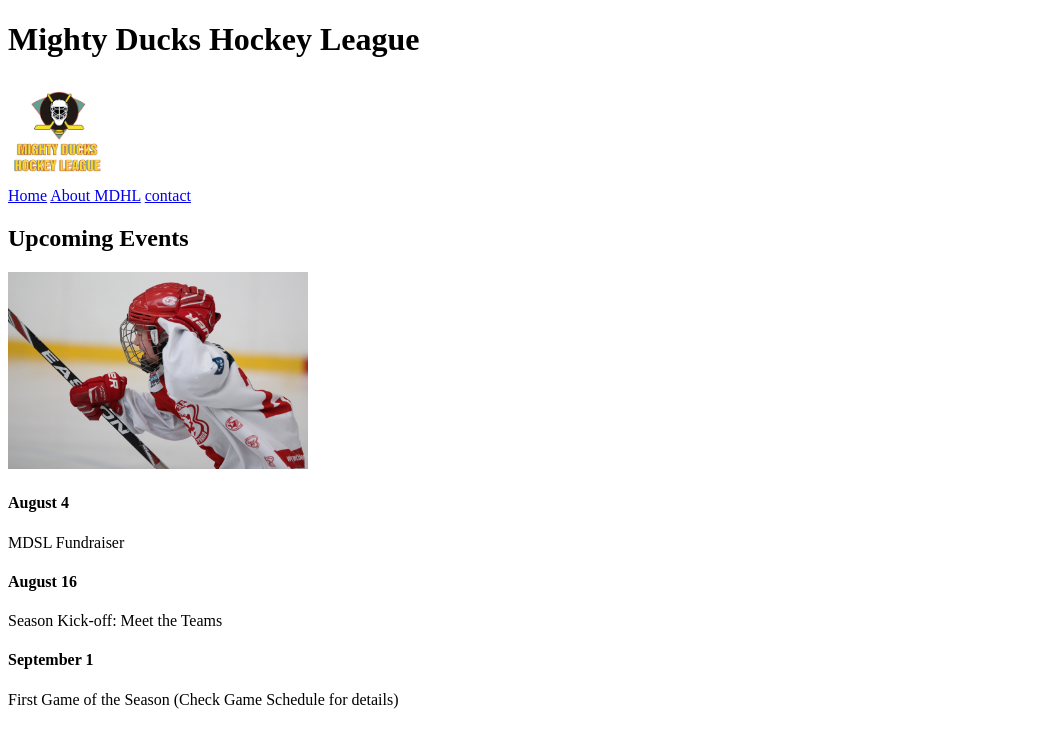
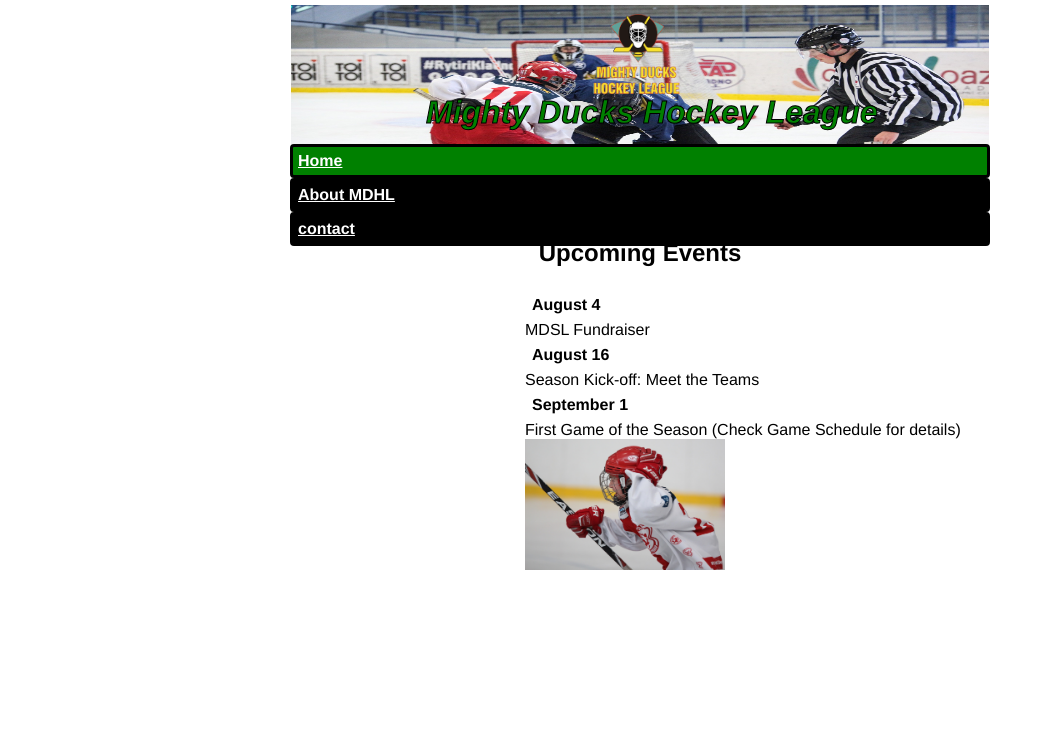
Before and after one commit to JorgeG75/Pagina_hockey, a plain HTML site: page index.html in a window 1280 px wide. Shown: the whole page, without its empty margins (0-1045 px from the left). Drawn offline with Linux system fonts and the light colour scheme.

Commit message:
task2 css

```diff
--- /dev/null
+++ b/css/style.css
@@ -0,0 +1,79 @@
+* {
+    margin: 0;
+    padding: 0;
+    box-sizing: border-box;
+}
+
+body {
+    width: 700px;
+    height: 700px;
+    font-family: 'Coming Soon', cursive;
+    margin: auto;
+}
+
+header {
+    width: 100%;
+    height: 300px;
+    margin: auto;
+}
+
+#foto {
+    transform: translateY(4px);
+    width: 100%;
+    height: 248px;
+    padding: 1px;
+    margin: auto;
+
+}
+
+h1 {
+    font-weight: bold;
+
+    transform: translate(10px, -251px);
+}
+
+h2 {
+    max-width: 100%;
+    color: aliceblue;
+    background-color: black;
+    text-align: center;
+    margin: auto;
+    transform: translate(0px, -50px);
+
+}
+
+#logo {
+    transform: translate(543px, -118px);
+}
+
+nav {
+    transform: translateY(-156px);
+}
+
+nav a {
+    display: block;
+    margin: 50px;
+    font-weight: bold;
+}
+
+main {
+    transform: translate(235px, 42px);
+
+}
+
+main h4 {
+
+    margin: 7px;
+    font-weight: bold;
+
+}
+
+article {
+    width: 450px;
+    height: 500px;
+    transform: translate(7px, -7px);
+}
+
+#imgAbout {
+    transform: translate(-218px, -215px);
+}
--- /dev/null
+++ b/css/style2.css
@@ -0,0 +1,93 @@
+* {
+    margin: 0;
+    padding: 0;
+    box-sizing: border-box;
+}
+
+body {
+    width: 700px;
+    height: 700px;
+    font-family: 'Coming Soon', cursive;
+    margin: auto;
+}
+
+header {
+    width: 100%;
+    height: 300px;
+    margin: auto;
+}
+
+#foto {
+    transform: translateY(4px);
+    width: 100%;
+    height: 248px;
+    padding: 1px;
+    margin: auto;
+
+}
+
+h1 {
+    font-weight: bold;
+
+    transform: translate(10px, -251px);
+}
+
+h2 {
+    max-width: 100%;
+    color: black;
+    background-color: white;
+    text-align: center;
+    margin: auto;
+    transform: translate(0px, -50px);
+
+}
+
+#logo {
+    transform: translate(20px, -1px);
+}
+
+nav {
+    transform: translate(465px, -456px);
+}
+
+nav a {
+    color: white;
+    border: solid black;
+    background-color: blue;
+    font-weight: bold;
+    margin: 3px;
+}
+
+a[href="#"] {
+    background-color: green;
+}
+
+a[href="contact.html"] {
+    background-color: green;
+}
+
+a[href="about.html"] {
+    background-color: green;
+}
+
+main {
+    transform: translate(235px, 42px);
+
+}
+
+main h4 {
+
+    margin: 7px;
+    font-weight: bold;
+
+}
+
+article {
+    width: 450px;
+    height: 500px;
+    transform: translate(7px, -7px);
+}
+
+#imgAbout {
+    transform: translate(-218px, -215px);
+}
--- /dev/null
+++ b/css/styleFree.css
@@ -0,0 +1,108 @@
+* {
+    padding: 0;
+    margin: 0;
+    box-sizing: border-box;
+}
+
+body {
+    width: 700px;
+    height: 700px;
+    font-family: 'Franklin Gothic Medium', 'Arial Narrow', Arial, sans-serif;
+    margin: auto;
+}
+
+header {
+    width: 100%;
+    height: 300px;
+    margin: auto;
+}
+
+#foto {
+    transform: translateY(4px);
+    width: 100%;
+    height: 248px;
+    padding: 1px;
+    margin: auto;
+
+}
+
+h1 {
+    font-weight: bold;
+    color: green;
+    -webkit-text-stroke: 1px black;
+    font-style: oblique;
+    transform: translate(136px, -158px);
+}
+
+h2 {
+    max-width: 100%;
+    color: black;
+    background-color: white;
+    text-align: center;
+    margin: auto;
+    transform: translate(0px, -50px);
+
+}
+
+#logo {
+    transform: translate(297px, -315px);
+}
+
+nav {
+    transform: translate(0px, -281px);
+}
+
+nav a {
+    display: block;
+    color: white;
+    border: solid black;
+    border-radius: 4px;
+    background-color: black;
+    font-weight: bold;
+    margin: auto;
+    padding: 5px;
+}
+
+a[href="#"] {
+    background-color: green;
+
+}
+
+a[href="contact.html"] {
+    background-color: green;
+}
+
+a[href="about.html"] {
+    background-color: green;
+}
+
+a {
+    background-color: powderblue;
+    transition: background-color .5s;
+}
+
+a:hover {
+    background-color: rgb(160, 160, 155);
+}
+
+main {
+    transform: translate(235px, -11px);;
+
+}
+
+main h4 {
+
+    margin: 7px;
+    font-weight: bold;
+
+}
+
+article {
+    width: 450px;
+    height: 500px;
+    transform: translate(7px, -7px);
+}
+
+#imgAbout {
+    transform: translate(-218px, -215px);
+}
--- a/index.html
+++ b/index.html
@@ -4,28 +4,39 @@
     <meta charset="UTF-8">
     <meta http-equiv="X-UA-Compatible" content="IE=edge">
     <meta name="viewport" content="width=device-width, initial-scale=1.0">
-    <link rel="icon" href="resource/Logo_Mighty_ducks-01.png" type="image/png">
+    <link rel="icon" href="img/Logo_Mighty_ducks-01.png" type="image/png">
+    <link rel="preconnect" href="https://fonts.googleapis.com">
+    <link rel="preconnect" href="https://fonts.gstatic.com" crossorigin>
+    <link href="https://fonts.googleapis.com/css2?family=Coming+Soon&display=swap" rel="stylesheet">
+    <!-- <link rel="stylesheet" href="css/style.css"> -->
+    <!-- <link rel="stylesheet" href="css/style2.css"> -->
+    <link rel="stylesheet" href="css/styleFree.css">
     <title>MIGHTY DUCKS HOCKEY LEAGUE</title>
 </head>
 <body>
     <header>
+
+        <img id="foto" src="img/design1_image1.jpg" alt="Jugadores de hockey en acción">
+
         <h1>
             Mighty Ducks Hockey League
         </h1>
-        <img src="resource/Logo_Mighty_ducks-01.png" alt="Logo de la liga de hockey" width="100">
+
+        <h2>
+            Upcoming Events
+        </h2>
+
+        <img id="logo" src="img/Logo_Mighty_ducks-01.png" alt="Logo de la liga de hockey" width="100">
+
+        <nav>
+            <a href="#">Home</a>
+            <a href="./about.html">About MDHL</a>
+            <a href="./contact.html">contact</a>
+        </nav>
     </header>
-    <nav>
-        <a href="#">Home</a>
-        <a href="./about.html">About MDHL</a>
-        <a href="./contact.html">contact</a>
-    </nav>
+
     <main>
-        <section>
-            <h2>
-                Upcoming Events
-            </h2>
-            <img src="resource/hockey_1.jpg" alt="Jugador de hockey" width="300">
-        </section>
+
         <div>
             <h4>
                 August 4
@@ -48,6 +59,8 @@
 
         </div>
 
+        <img src="img/hockey_1.jpg" alt="Jugador de hockey" width="200">
+
     </main>
 </body>
 </html>
```
Also changed, not shown: about.html (+28 -12 lines), contact.html (+24 -8 lines), img/Logo_Mighty_ducks-01.png (renamed from resource/Logo_Mighty_ducks-01.png), img/design1_image1.jpg (added), img/design2_image1.jpg (added), img/hockey_1.jpg (renamed from resource/hockey_1.jpg), img/hockey_2.jpg (renamed from resource/hockey_2.jpg), img/hockey_3.jpg (renamed from resource/hockey_3.jpg).
